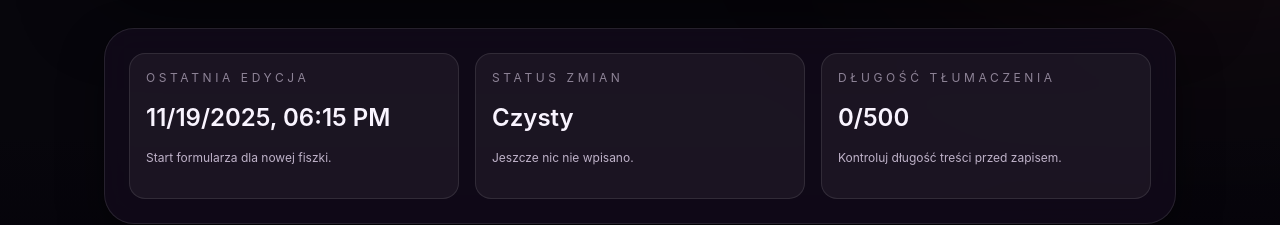
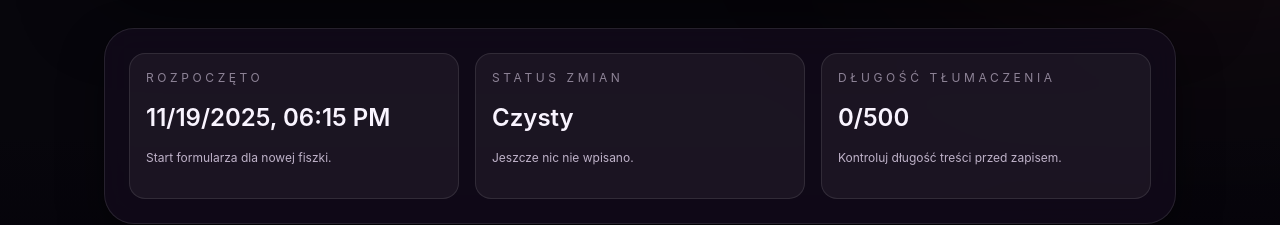
Before and after one commit to KamilJerzyWojcik/Memo10x, a React (Vite) app in the folder memo-words/: page /cards/add in a window 1280 px wide. Shown: the part 880-1105 px from the top of the page. Built offline with nearby package versions, Linux system fonts and the light colour scheme; no server answers.

Commit message:
fix add designe

```diff
--- a/memo-words/src/pages/AddCardPage.tsx
+++ b/memo-words/src/pages/AddCardPage.tsx
@@ -184,7 +184,7 @@ export default function AddCardPage() {
 
   const creationHighlights = [
     {
-      label: 'Ostatnia edycja',
+      label: hasChanges ? 'Ostatnia zmiana' : 'Rozpoczęto',
       value: lastEditLabel,
       description: hasChanges ? 'Właśnie dopracowujesz nową fiszkę.' : 'Start formularza dla nowej fiszki.',
     },
```
